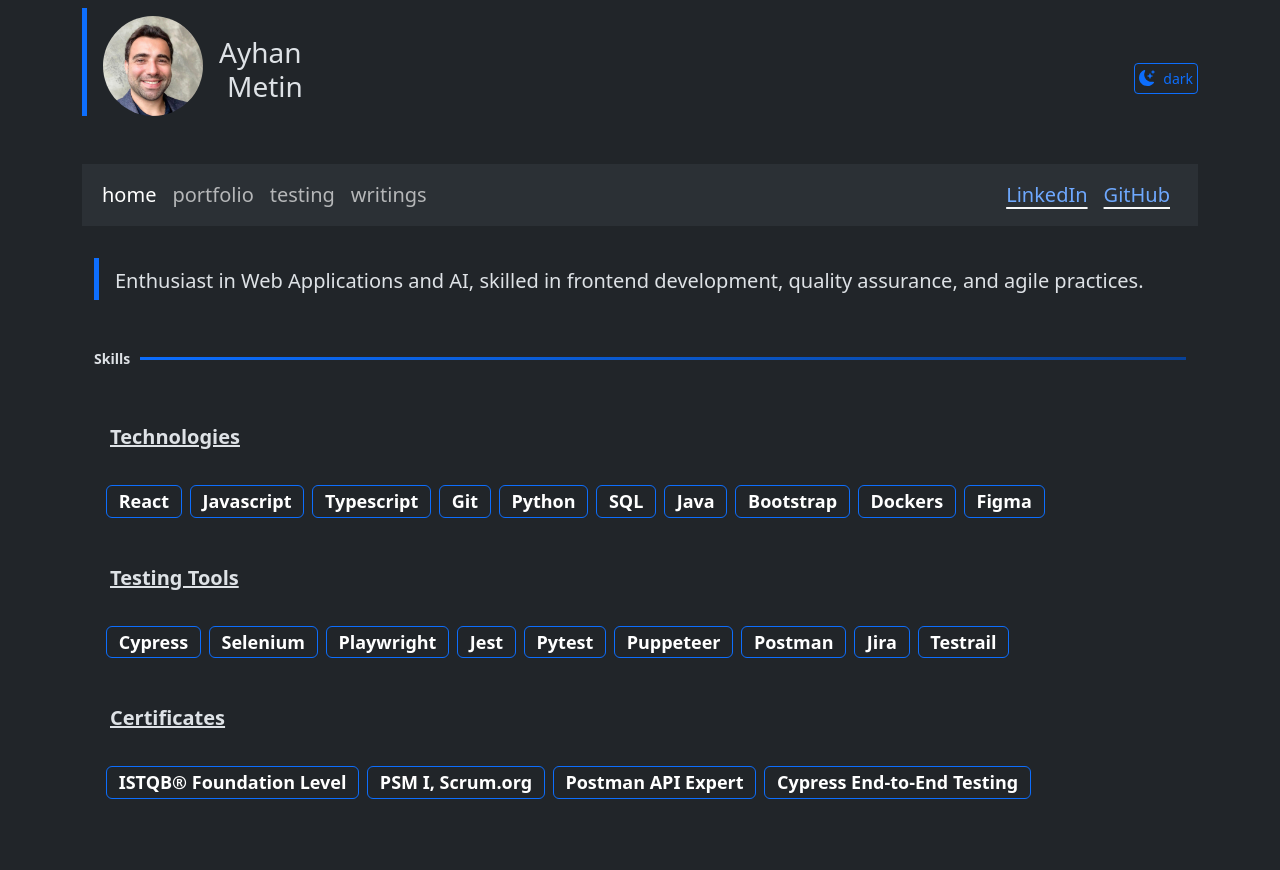
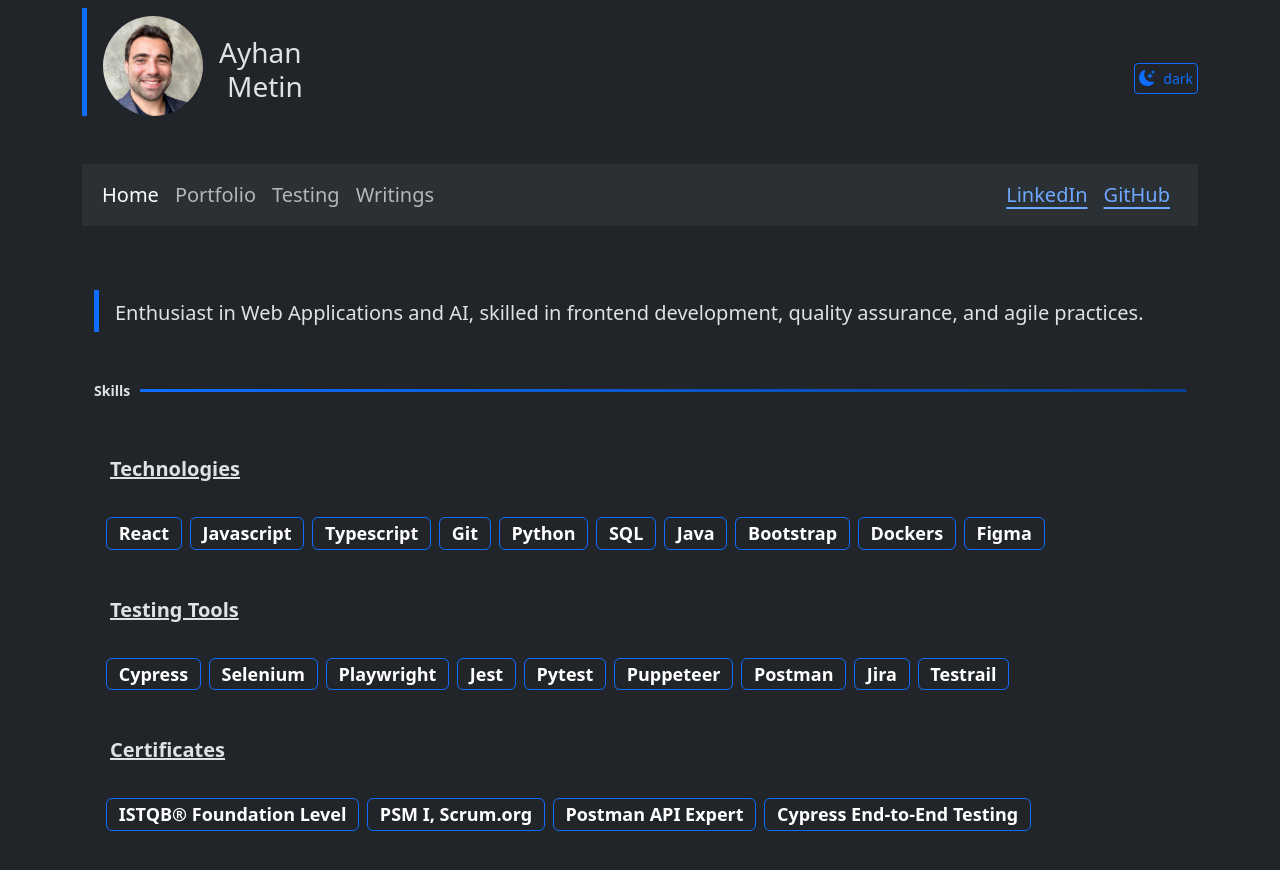
Before and after one commit to ayhanmetin/portfolio, a React (Vite) app: page / in a window 1280 px wide. Shown: the top 870 px of the page. Built offline with nearby package versions, Linux system fonts and the light colour scheme.

Commit message:
Update NavBar

```diff
--- a/src/components/NavBar.jsx
+++ b/src/components/NavBar.jsx
@@ -27,7 +27,7 @@ export default function NavBar() {
           <ThemeIcon />
         </div>
       </header>
-      <nav className='navbar navbar-expand-lg bg-body-tertiary mb-3'>
+      <nav className='navbar navbar-expand-lg bg-body-tertiary mb-5'>
         <div className='container-fluid'>
           <button
             className='navbar-toggler'
@@ -46,30 +46,30 @@ export default function NavBar() {
           >
             <div className='navbar-nav'>
               <NavLink className='nav-link' aria-current='page' to='/'>
-                home
+                Home
               </NavLink>
               <NavLink className='nav-link' to='/portfolio'>
-                portfolio
+                Portfolio
               </NavLink>
               <NavLink className='nav-link' to='/testing'>
-                testing
+                Testing
               </NavLink>
               <NavLink className='nav-link' to='/writing'>
-                writings
+                Writings
               </NavLink>
             </div>
             <div className='ms-auto link-hover'>
               <a
                 target='_blank'
                 href='https://www.linkedin.com/in/ayhanmet/'
-                className='link-underline-light link-offset-2 Link opacity 100 link-hover me-3'
+                className='link-underline link-offset-2 Link opacity 100 link-hover me-3'
               >
                 LinkedIn
               </a>
               <a
                 target='_blank'
                 href='https://github.com/ayhanmetin'
-                className='link-underline-light link-offset-2 Link opacity 100 link-hover me-3'
+                className='link-underline link-offset-2 Link opacity 100 link-hover me-3'
               >
                 GitHub
               </a>
```
